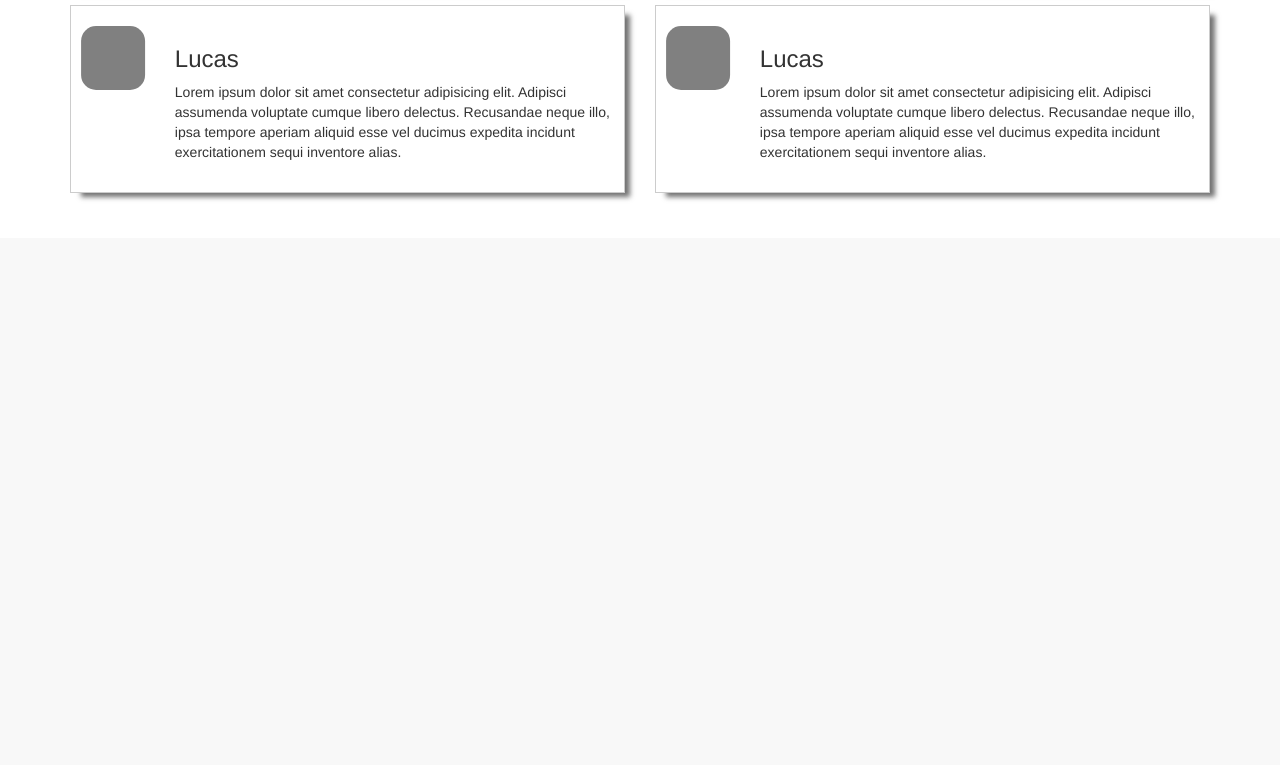
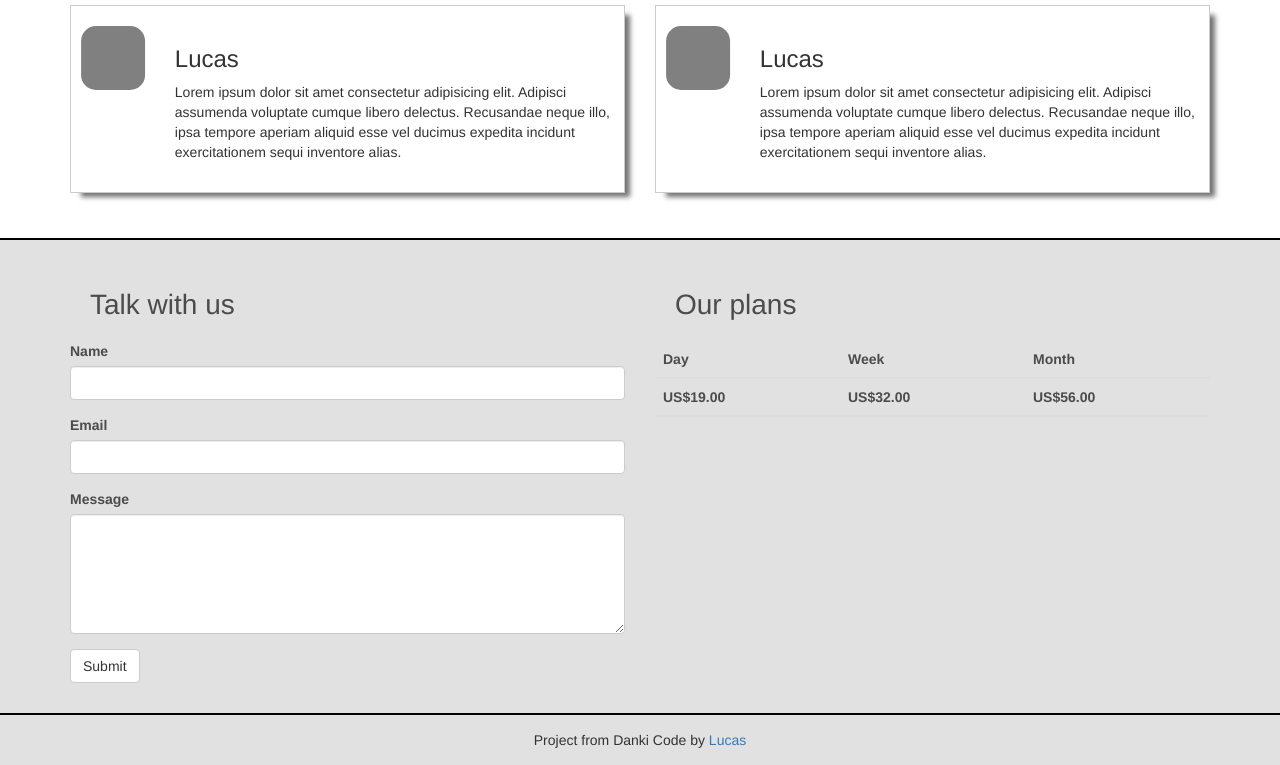
Before and after one commit to lucas-catto/BootStrap_and_PHP, a PHP site: page / in a window 1280 px wide. Shown: the part 1844-2609 px from the top of the page. Before the commit the page ends 2044 px from the top, so only its background shows below. Run offline with PHP 8.4, Linux system fonts and the light colour scheme; lists and menus that the app fills with data are empty.

Commit message:
Criando site com BootStrap 5/5

```diff
--- a/css/style.css
+++ b/css/style.css
@@ -172,6 +172,34 @@ section.equipe h2{
     border-radius:    15px;
 }
 
+/* ============================== */
+/* Criando site com BootStrap 5/5 */
+
+section.final-site{
+    padding:    30px 0;
+    color:      #4b4b4b;
+    background: rgb(225,225,225);
+    border-top: 2px solid #000000;
+}
+
+section.final-site textarea{
+    height: 120px;
+}
+
+section.final-site h2{
+    margin:    20px;
+    font-size: 28px;
+}
+
+footer{
+    border-top: 2px solid #000000;
+    background: rgb(225,225,225);
+    padding:    15px 0;
+}
+
+footer p{
+    margin: 0;
+}
 
 /* ============================== */
 
--- a/index.php
+++ b/index.php
@@ -213,11 +213,66 @@
                             </div> <!-- equipe-single -->
                         </div> <!-- col-md-6 -->
                         <!-- ---------------------------------------------------------------------- -->
-
                     </div>
                 </div> <!-- container equipe-container -->
             </section>
-
+            <!-- ==================================================================================================== -->
+            <!-- Criando site com BootStrap 5/5 -->
+            <section class="final-site">
+                <div class="container">
+                    <div class="row">
+                        <div class="col-md-6">
+                            <!-- ------------------- -->
+                            <h2>Talk with us</h2>
+                            <!-- ------------------- -->
+                            <form action="" method="post">
+                                <!-- ------------------- -->
+                                <div class="form-group">
+                                    <label for="name">Name</label>
+                                    <input type="text" name="name" class="form-control" id="name">
+                                </div>
+                                <!-- ------------------- -->
+                                <div class="form-group">
+                                    <label for="email">Email</label>
+                                    <input type="text" name="email" class="form-control" id="email">
+                                </div>
+                                <!-- ------------------- -->
+                                <div class="form-group">
+                                    <label for="message">Message</label>
+                                    <textarea class="form-control"></textarea>
+                                </div>
+                                <!-- ------------------- -->
+                                <button type="submit" class="btn btn-default">Submit</button>
+                                <!-- ------------------- -->
+                            </form>
+                        </div>
+                        <!-- ---------------------------------------------------------------------- -->
+                        <div class="col-md-6">
+                            <h2>Our plans</h2>
+                            <table class="table">
+                                <thead>
+                                    <tr>
+                                        <th>Day</th>
+                                        <th>Week</th>
+                                        <th>Month</th>
+                                    </tr>
+                                </thead>
+                                <thead>
+                                    <tr>
+                                        <th>US$19.00</th>
+                                        <th>US$32.00</th>
+                                        <th>US$56.00</th>
+                                    </tr>
+                                </thead>
+                            </table>
+                        </div>
+                    </div>
+                </div>
+            </section>
+            <!-- ---------------------------------------------------------------------- -->
+            <footer>
+                <p class="text-center">Project from Danki Code by <a href="github.com/lucascsilva0">Lucas</a></p>
+            </footer>
             <!-- ==================================================================================================== -->
 
         </div> <!-- box -->
```
